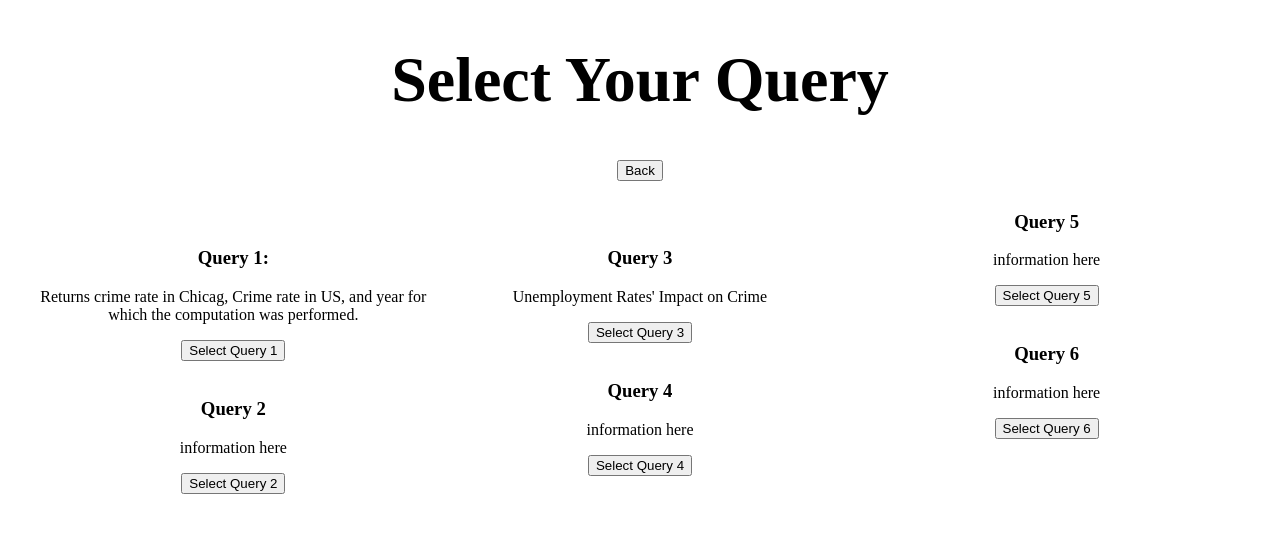
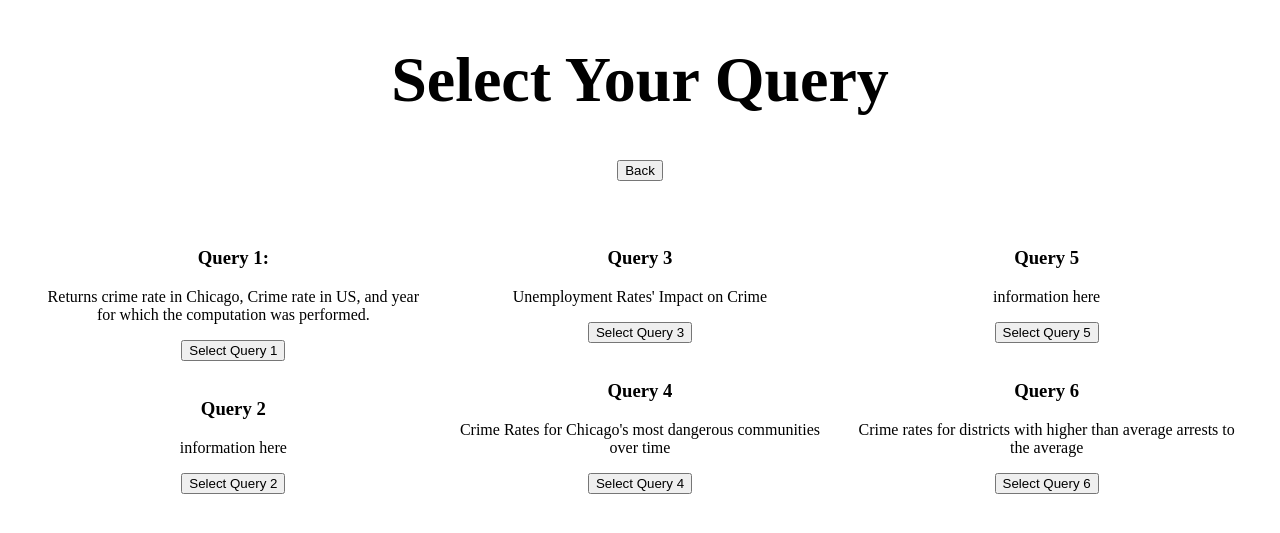
Before and after one commit to LemonadeCodeGirl/flaskTest, a Flask app: page /querySelector in a window 1280 px wide. Shown: the top 533 px of the page. Run offline with Flask 3, Linux system fonts and the light colour scheme; some libraries are stand-ins or nearby versions.

Commit message:
Update query selector

```diff
--- a/core/templates/querySelector.html
+++ b/core/templates/querySelector.html
@@ -16,7 +16,7 @@
             <img src="">
             <h3>Query 1:</h3>
 
-            <p>Returns crime rate in Chicag, Crime rate in US, and year for which the computation was performed. </p>
+            <p>Returns crime rate in Chicago, Crime rate in US, and year for which the computation was performed. </p>
 
             <a href="query/query1">
                 <button>Select Query 1</button>
@@ -44,7 +44,7 @@
         <div>
             <img src="">
             <h3>Query 4</h3>
-            <p>information here</p>
+            <p>Crime Rates for Chicago's most dangerous communities over time</p>
             <a href="query/query4">
                 <button>Select Query 4</button>
             </a>
@@ -62,7 +62,7 @@
         <div>
             <img src="">
             <h3>Query 6</h3>
-            <p>information here</p>
+            <p>Crime rates for districts with higher than average arrests to the average</p>
             <a href="query/query6">
                 <button>Select Query 6</button>
             </a>
```
